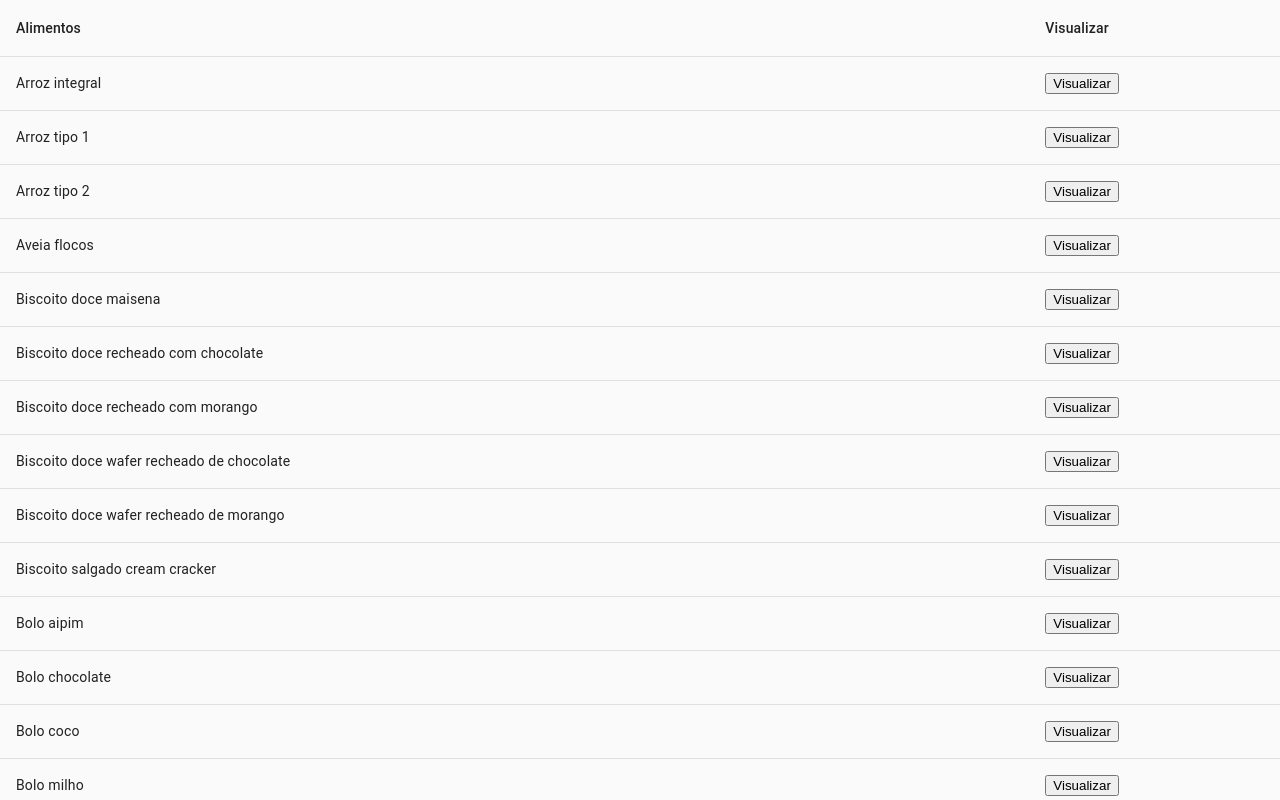
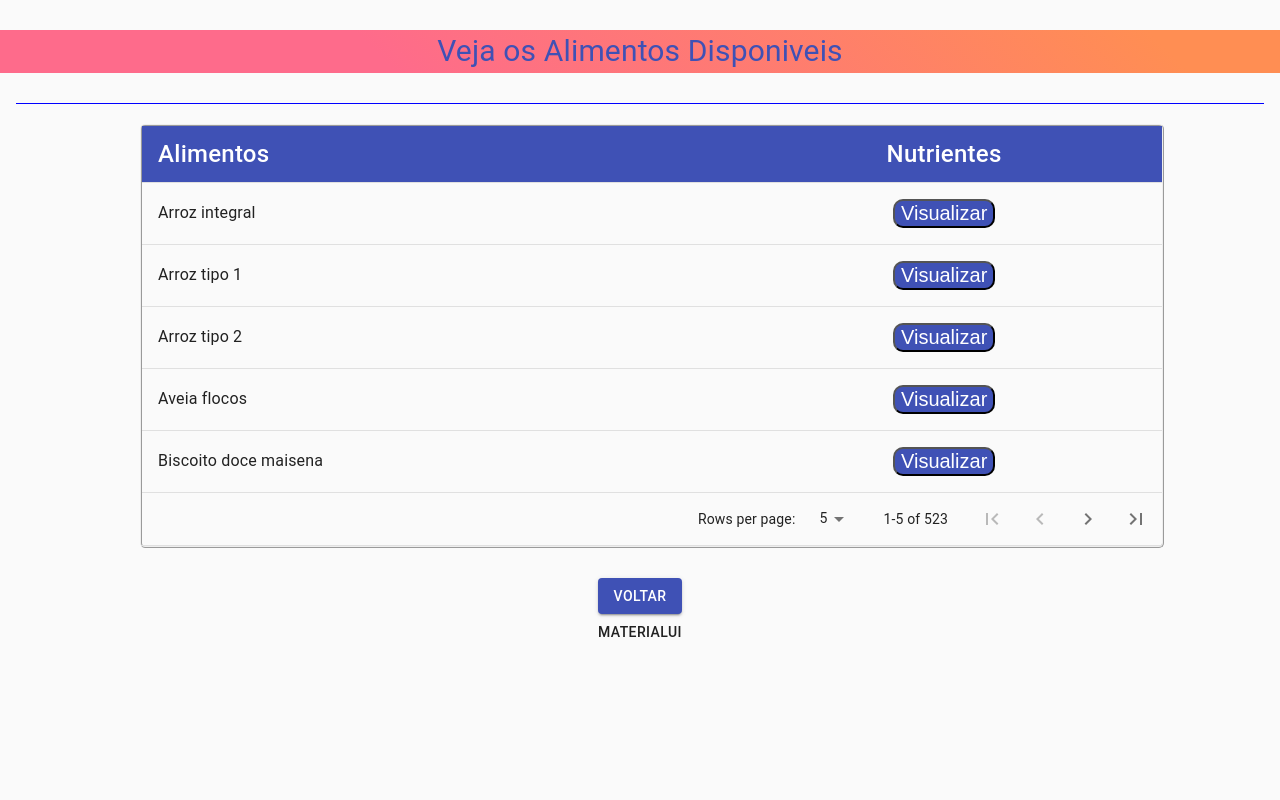
Before and after one commit to istrangeloop/engsoft-TP, a React (Create React App) app in the folder dietario/: page /foods in a window 1280 px wide. Shown: the top 800 px of the page. Built offline with nearby package versions, Linux system fonts and the light colour scheme.

Commit message:
adicionando design

```diff
--- a/dietario/package.json
+++ b/dietario/package.json
@@ -5,6 +5,7 @@
   "dependencies": {
     "@material-ui/core": "^4.11.2",
     "@material-ui/data-grid": "^4.0.0-alpha.17",
+    "@material-ui/icons": "^4.11.2",
     "@testing-library/jest-dom": "^5.11.9",
     "@testing-library/react": "^11.2.3",
     "@testing-library/user-event": "^12.6.0",
--- a/dietario/src/Component/listWrapper/index.js
+++ b/dietario/src/Component/listWrapper/index.js
@@ -22,26 +22,54 @@ const ListWrapper = () =>{
 
   if(loading){
     return(
-    <Typography>Carregando...</Typography>
+    <Typography class={classes.loading}>Carregando...</Typography>
     )
   }
 
     return (
-      <>
-        <List
-          items = {foods}
-        />
-        <Button variant="contained" color="secondary" className={classes.button}><Link to={{pathname:'/'}} style={{textDecoration:'none',}}> voltar</Link></Button>
-      </>
+      <div className={classes.root}>
+        <div className={classes.header}>
+          <Typography class={classes.h1}>
+            Veja os Alimentos Disponiveis
+          </Typography>
+        </div>
+        <List items={foods} />
+        <Button variant="contained" className={classes.button}>
+          <Link
+            to={{ pathname: "/" }}
+            style={{ textDecoration: "none", color: "#ffffff" }}
+          >
+            {" "}
+            voltar
+          </Link>
+        </Button>
+      </div>
     );
 }
 
-const useStyles = makeStyles((theme)=>({
-  button:{
-    marginTop:20,
-    margin: '0 auto',
-    display:'block',
-  }
-}))
+const useStyles = makeStyles((theme) => ({
+  root: {},
+  button: {
+    marginTop: 20,
+    margin: "0 auto",
+    display: "block",
+    background: "#3f51b5",
+  },
+  loading: {
+    marginTop: 40,
+    fontSize: "24px",
+    color: "#0080ff",
+    position: "center",
+  },
+  header: {
+    marginTop: 30,
+    marginBottom: 30,
+    background: "linear-gradient(45deg, #FE6B8B 30%, #FF8E53 90%)",
+  },
+  h1: {
+    fontSize: "30px",
+    color: "#3f51b5",
+  },
+}));
 
 export default ListWrapper;
--- a/dietario/src/Component/listWrapper/modal.js
+++ b/dietario/src/Component/listWrapper/modal.js
@@ -1,11 +1,7 @@
 import React,{useState} from "react";
 import { makeStyles } from "@material-ui/core/styles";
 import Modal from "@material-ui/core/Modal";
-import {Grid, TextField, Typography} from '@material-ui/core'
-
-function rand() {
-  return Math.round(Math.random() * 20) - 10;
-}
+import {Grid, TextField} from '@material-ui/core'
 
 const useStyles = makeStyles((theme) => ({
   paper: {
@@ -27,13 +23,18 @@ const useStyles = makeStyles((theme) => ({
   button: {
     marginTop: 20,
     margin: "0 auto",
-    color:'white',
+    color: "white",
     display: "block",
-    fontSize:'16px',
-    background:"blue",
-    borderRadius:'5px',
-    border:'none',
-    background:'light cyan'
+    fontSize: "16px",
+    background: "blue",
+    borderRadius: "5px",
+    border: "none",
+    background: "#00264d",
+  },
+  button1: {
+    background: "#3f51b5",
+    color: "#ffffff",
+    borderRadius: "10px",
   },
 }));
 
@@ -45,7 +46,7 @@ export default function ModalFunction({data}) {
   let list = [];
 
   data && Object.entries(data).forEach(([key,value])=>{
-    if(key !== 'id' || key !== 'Nome'){
+    if(key !== 'id' && key !== 'Nome'){
       list.push({key,value});
     }
   })
@@ -58,10 +59,6 @@ export default function ModalFunction({data}) {
   const handleClose = () => {
     setOpen(false);
   };
-
-  // data && Object.entries(data).forEach(([key,val])=>{
-  //   console.log(key,val);
-  // })
 
   const body = (
     <div className={classes.paper}>
@@ -92,7 +89,7 @@ export default function ModalFunction({data}) {
 
   return (
     <div>
-      <button type="button" onClick={handleOpen}>
+      <button type="button" onClick={handleOpen} style={{fontSize:'20px'}} className={classes.button1}>
         Visualizar
       </button>
       <Modal
@@ -100,6 +97,7 @@ export default function ModalFunction({data}) {
         onClose={handleClose}
         aria-labelledby="simple-modal-title"
         aria-describedby="simple-modal-description"
+        class={classes.modal}
       >
         {body}
       </Modal>
--- a/dietario/src/Component/listWrapper/table.js
+++ b/dietario/src/Component/listWrapper/table.js
@@ -1,36 +1,111 @@
-import React from 'react';
-import {Grid, Table, TableBody, TableCell, TableContainer, TableHead, TableRow, Typography} from '@material-ui/core';
-import ModalFunction from './modal';
+import React,{useState} from "react";
+import {
+  Table,
+  TableBody,
+  TableCell,
+  TableContainer,
+  TableHead,
+  TableRow,
+  Box,
+  makeStyles,
+  Divider,
+  TableFooter,
+  TablePagination,
+} from "@material-ui/core";
+import ModalFunction from "./modal";
+import TablePaginationActions from './tablePagination';
 
-const List = ({items}) =>{
-    return(
-        <>
+const List = ({ items }) => {
+    const classes = useStyles();
+    const [page, setPage] = useState(0);
+    const [rowsPerPage, setRowsPerPage] = useState(5);
+
+    const emptyRows = rowsPerPage - Math.min(rowsPerPage, items.length - page * rowsPerPage);
+
+    const handleChangePage = (event, newPage) => {
+      setPage(newPage);
+    };
+
+    const handleChangeRowsPerPage = (event) => {
+      setRowsPerPage(parseInt(event.target.value, 10));
+      setPage(0);
+    };
+  return (
+    <div className={classes.root}>
+      <Divider variant="middle" style={{ background: "blue" }} />
+      <Box class={classes.table}>
         <TableContainer>
           <Table>
             <TableHead>
-                    <TableRow>
-                        <TableCell>Alimentos</TableCell>
-                        <TableCell>Visualizar</TableCell>
+              <TableRow class={classes.row}>
+                <TableCell style={{ fontSize: "24px", color: "#ffffff"}}>
+                  Alimentos
+                </TableCell>
+                <TableCell style={{ fontSize: "24px", color: "#ffffff"}} align='center'>
+                  Nutrientes
+                </TableCell>
               </TableRow>
             </TableHead>
             <TableBody>
-                    {items && items.map((item)=>{
-                        return(
+              { items && (rowsPerPage > 0
+                ? items.slice(
+                    page * rowsPerPage,
+                    page * rowsPerPage + rowsPerPage
+                  )
+                : items
+              ).map((item) => (
                 <TableRow key={item.id}>
-                                <TableCell>{item.Nome}</TableCell>
-                                <TableCell>
-                                    <ModalFunction
-                                      data={item}
-                                    />
+                      <TableCell style={{ fontSize: "16px"}}>
+                        {" "}
+                        {item.Nome}
+                      </TableCell>
+                      <TableCell style={{ fontSize: "16px" }} align='center'>
+                        <ModalFunction data={item} />
                       </TableCell>
                     </TableRow>
-                        )
-                    })}
+              ))}
+
+              {emptyRows > 0 && (
+                <TableRow style={{ height: 53 * emptyRows }}>
+                  <TableCell colSpan={6} />
+                </TableRow>
+              )}
             </TableBody>
+            <TableFooter>
+              <TableRow>
+                <TablePagination
+                  rowsPerPageOptions={[5, 10, 25, { label: "Tudo", value: -1 }]}
+                  colSpan={3}
+                  count={items.length}
+                  rowsPerPage={rowsPerPage}
+                  page={page}
+                  SelectProps={{
+                    inputProps: { "linhas": "linhas" },
+                    native: false,
+                  }}
+                  onChangePage={handleChangePage}
+                  onChangeRowsPerPage={handleChangeRowsPerPage}
+                  ActionsComponent={TablePaginationActions}
+                />
+              </TableRow>
+            </TableFooter>
           </Table>
         </TableContainer>
-        </>
-    )
-}
+      </Box>
+    </div>
+  );
+};
+
+const useStyles = makeStyles((theme) => ({
+  table: {
+    margin: "20px 140px 30px",
+    border:'2px ridge',
+    borderRadius:'5px',
+    width: "80%",
+  },
+  row: {
+    background: "#3f51b5",
+  },
+}));
 
 export default List;
--- /dev/null
+++ b/dietario/src/Component/listWrapper/tablePagination.js
@@ -0,0 +1,87 @@
+import React from "react";
+import PropTypes from "prop-types";
+import { makeStyles, useTheme } from "@material-ui/core/styles";
+import IconButton from "@material-ui/core/IconButton";
+import FirstPageIcon from "@material-ui/icons/FirstPage";
+import KeyboardArrowLeft from "@material-ui/icons/KeyboardArrowLeft";
+import KeyboardArrowRight from "@material-ui/icons/KeyboardArrowRight";
+import LastPageIcon from "@material-ui/icons/LastPage";
+
+const useStyles1 = makeStyles((theme) => ({
+  root: {
+    flexShrink: 0,
+    marginLeft: theme.spacing(2.5),
+  },
+}));
+
+const TablePaginationActions = (props)=>{
+  const classes = useStyles1();
+  const theme = useTheme();
+  const { count, page, rowsPerPage, onChangePage } = props;
+
+  const handleFirstPageButtonClick = (event) => {
+    onChangePage(event, 0);
+  };
+
+  const handleBackButtonClick = (event) => {
+    onChangePage(event, page - 1);
+  };
+
+  const handleNextButtonClick = (event) => {
+    onChangePage(event, page + 1);
+  };
+
+  const handleLastPageButtonClick = (event) => {
+    onChangePage(event, Math.max(0, Math.ceil(count / rowsPerPage) - 1));
+  };
+
+  return (
+    <div className={classes.root}>
+      <IconButton
+        onClick={handleFirstPageButtonClick}
+        disabled={page === 0}
+        aria-label="first page"
+      >
+        {theme.direction === "rtl" ? <LastPageIcon /> : <FirstPageIcon />}
+      </IconButton>
+      <IconButton
+        onClick={handleBackButtonClick}
+        disabled={page === 0}
+        aria-label="previous page"
+      >
+        {theme.direction === "rtl" ? (
+          <KeyboardArrowRight />
+        ) : (
+          <KeyboardArrowLeft />
+        )}
+      </IconButton>
+      <IconButton
+        onClick={handleNextButtonClick}
+        disabled={page >= Math.ceil(count / rowsPerPage) - 1}
+        aria-label="next page"
+      >
+        {theme.direction === "rtl" ? (
+          <KeyboardArrowLeft />
+        ) : (
+          <KeyboardArrowRight />
+        )}
+      </IconButton>
+      <IconButton
+        onClick={handleLastPageButtonClick}
+        disabled={page >= Math.ceil(count / rowsPerPage) - 1}
+        aria-label="last page"
+      >
+        {theme.direction === "rtl" ? <FirstPageIcon /> : <LastPageIcon />}
+      </IconButton>
+    </div>
+  );
+}
+
+TablePaginationActions.propTypes = {
+  count: PropTypes.number.isRequired,
+  onChangePage: PropTypes.func.isRequired,
+  page: PropTypes.number.isRequired,
+  rowsPerPage: PropTypes.number.isRequired,
+};
+
+export default TablePaginationActions;
```
Also changed, not shown: dietario/src/Component/listWrapper/columns.js (deleted), 1 other file (tests, documents, lock files or other folders). Lines whose indentation alone changed are shown as unchanged.
